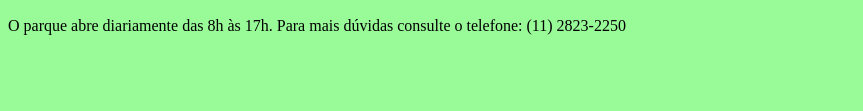
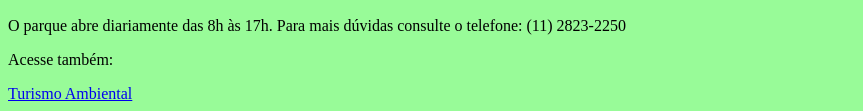
Before and after one commit to LeticinhadaZN/LeticinhadaZN.github.io, a plain HTML site: page duvida.html in a window 1280 px wide. Shown: the part 1895-2006 px from the top of the page, without its empty margins (0-863 px from the left). Before the commit the page ends 1946 px from the top, so only its background shows below. Drawn offline with Linux system fonts and the light colour scheme.

Commit message:
Update duvida.html

```diff
--- a/duvida.html
+++ b/duvida.html
@@ -39,6 +39,9 @@ Pela CPTM, basta descer na estação Engenheiro Goulart e seguir o caminho até
 <h2>Quando abre?</h2>
 <p>O parque abre diariamente das 8h às 17h. Para mais dúvidas consulte o telefone: (11) 2823-2250</p>
 
+<p>Acesse também:</p>
+<a href="https://leticinhadazn.github.io/index.html">Turismo Ambiental</a>
+
 </body>
 </html>
 
```
